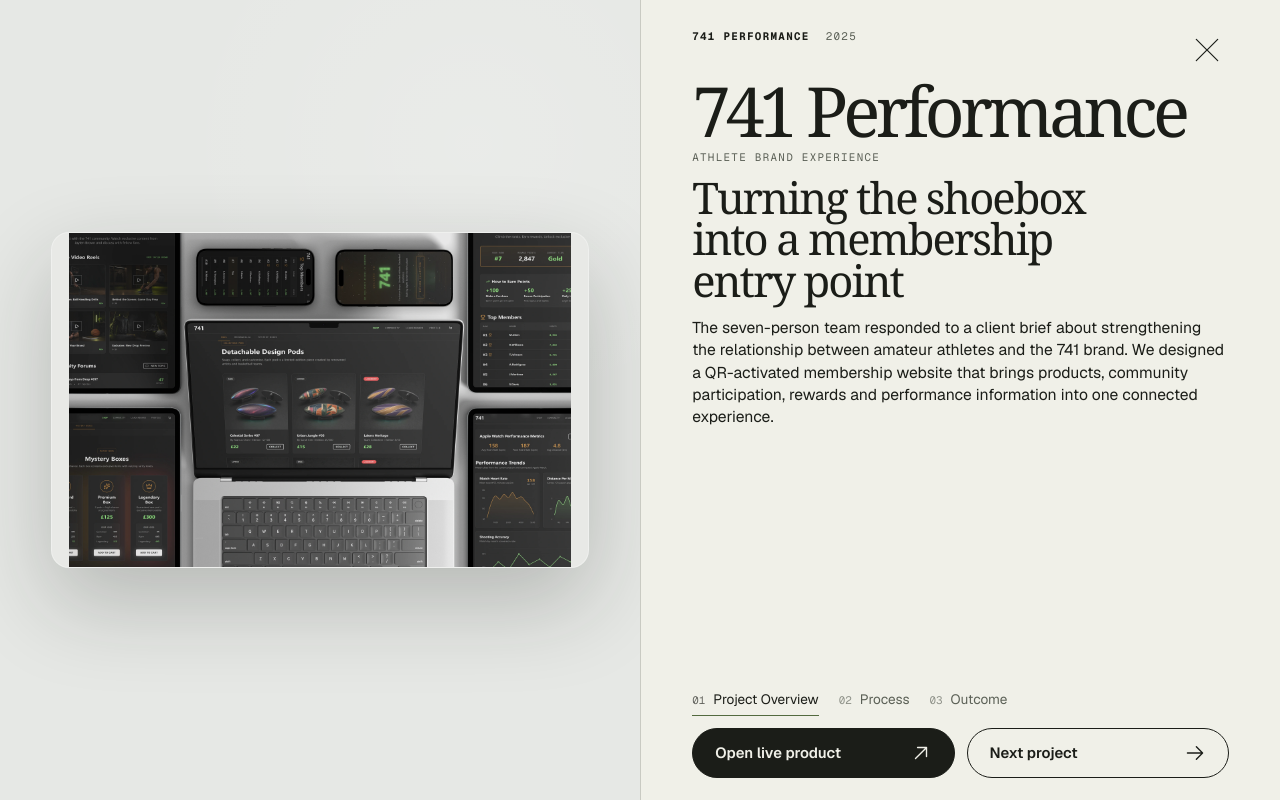
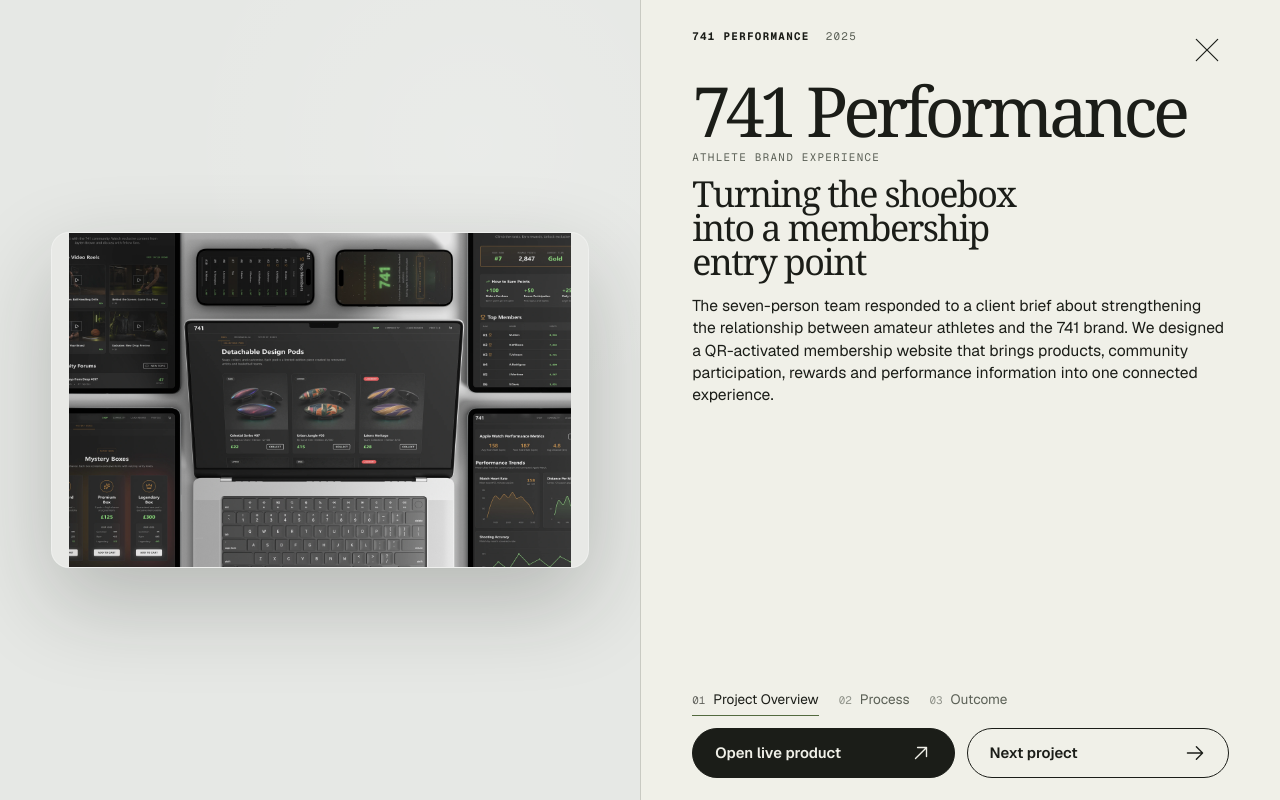
Before and after one commit to youngchen1233214399-afk/portfolio, a Next.js app: page /work/741 in a window 1280 px wide. Built offline with nearby package versions, Linux system fonts and the light colour scheme.

Commit message:
Reduce project detail title size

```diff
--- a/components/project-detail.module.css
+++ b/components/project-detail.module.css
@@ -155,7 +155,7 @@
   max-width: 18ch;
   margin: clamp(18px, 2.5vh, 28px) 0 0;
   font-family: var(--font-editorial), Georgia, serif;
-  font-size: clamp(2.2rem, 4vw, 4.8rem);
+  font-size: clamp(2rem, 3vw, 3.8rem);
   font-weight: 430;
   letter-spacing: -0.045em;
   line-height: 0.95;
@@ -347,7 +347,7 @@
   .slideTitle,
   .compactCopy .slideTitle {
     margin-top: 12px;
-    font-size: clamp(2rem, 3.4vw, 3.7rem);
+    font-size: clamp(1.85rem, 2.8vw, 3.2rem);
   }
 
   .description,
```
